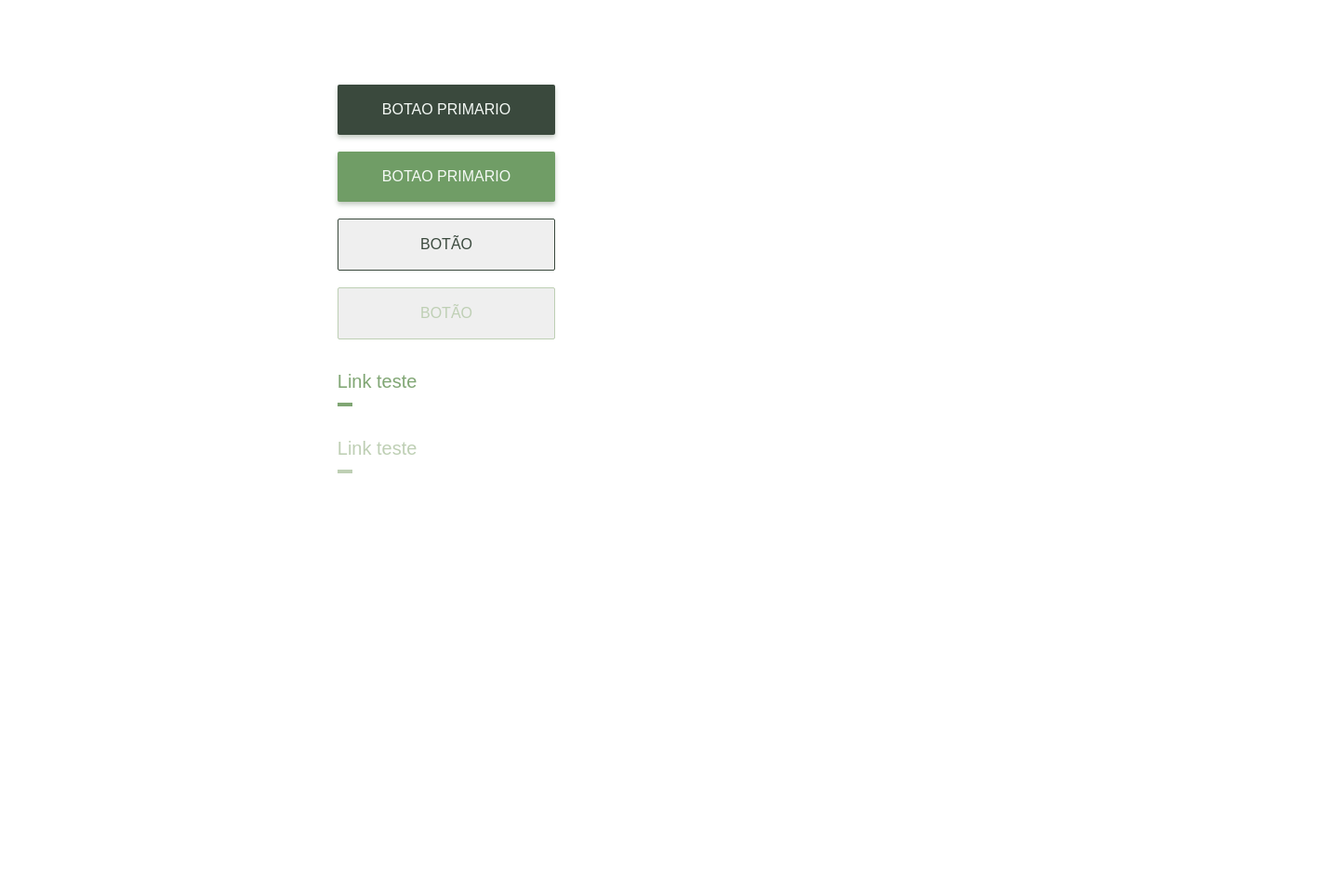
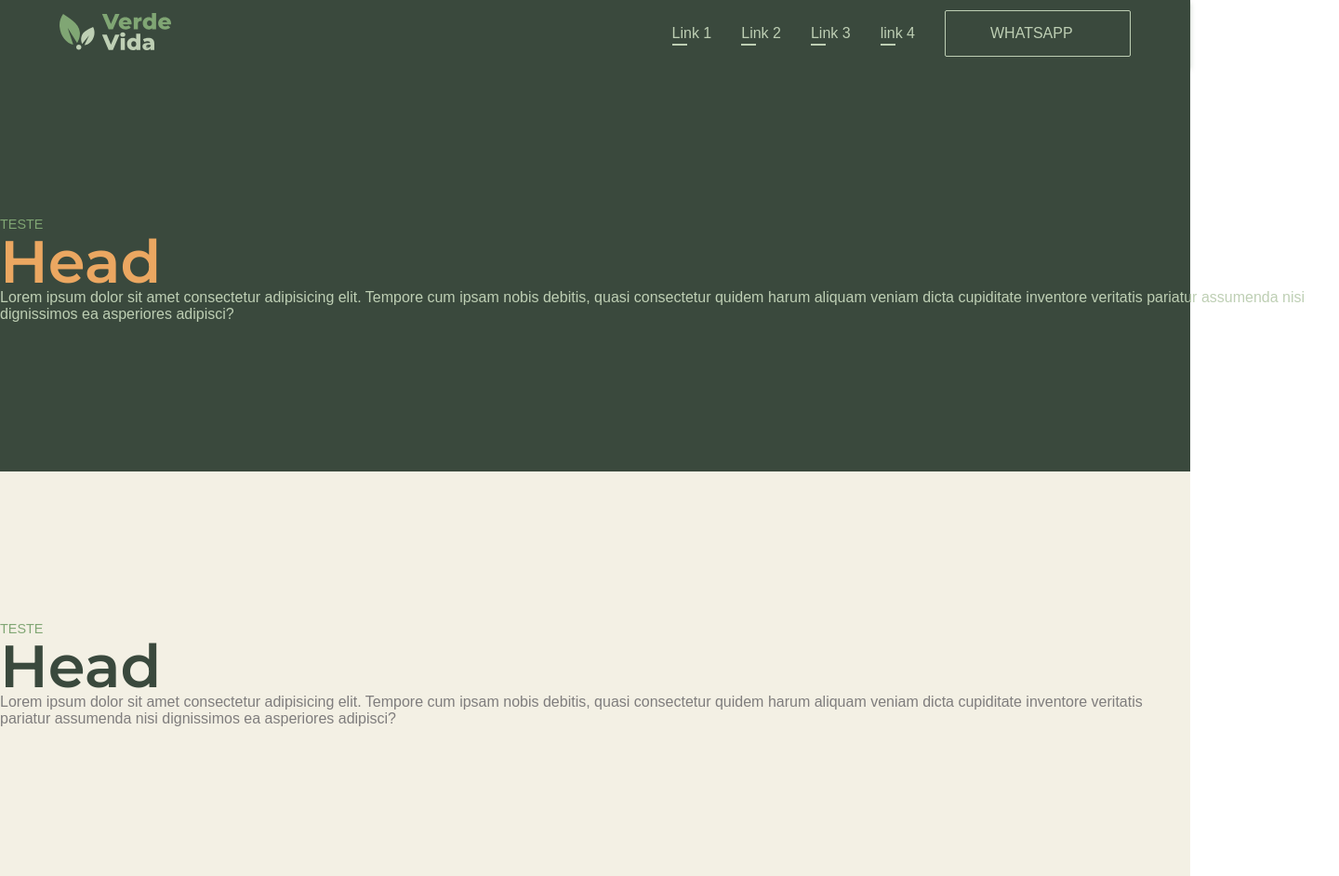
Before and after one commit to paulo-fs/VerdeVida-LandingPage, a plain HTML site: page index.html in a window 1280 px wide. Shown: the whole page at 93% size, 1440 px wide, since content can reach past the window. Before the commit the page ends 800 px from the top, so only its background shows below. Drawn offline with Linux system fonts and the light colour scheme.

Commit message:
construindo o layout

```diff
--- a/index.html
+++ b/index.html
@@ -21,8 +21,48 @@
 </head>
 <body>
 
+  <!-- MENU DESTKTOP -->
+  <nav class="menu-desktop" id="menu-desktop">
+    <div class="logo">
+      <img src="assets/img/logo-semiV-color.svg" alt="Logo Verde Vida">
+    </div>
 
-<div class="container">
+    <nav>
+      <ul class="menu-items">
+        <li><a href="" class="link-light">Link 1</a></li>
+        <li><a href="" class="link-light">Link 2</a></li>
+        <li><a href="" class="link-light">Link 3</a></li>
+        <li><a href="" class="link-light">link 4</a></li>
+      </ul>
+
+      <a href="" class="btn-ter-2">WhatsApp</a>
+    </nav>
+  </nav>
+
+
+  <main class="container-verde-100">
+
+    <div class="container-1440">
+
+      <h4 class="overline">Teste</h4>
+    <h1 class="head-1">Head</h1>
+    <p>Lorem ipsum dolor sit amet consectetur adipisicing elit. Tempore cum ipsam nobis debitis, quasi consectetur quidem harum aliquam veniam dicta cupiditate inventore veritatis pariatur assumenda nisi dignissimos ea asperiores adipisci?</p>
+
+    </div>
+
+  </main>
+
+  <main class="container-laranja-100">
+    <h4 class="overline">Teste</h4>
+    <h1 class="head-1">Head</h1>
+    <p>Lorem ipsum dolor sit amet consectetur adipisicing elit. Tempore cum ipsam nobis debitis, quasi consectetur quidem harum aliquam veniam dicta cupiditate inventore veritatis pariatur assumenda nisi dignissimos ea asperiores adipisci?</p>
+
+  </main>
+
+
+
+<!--
+<div class="">
 
 <button class="btn-prim">Botao primario</button>
 <br>
@@ -37,14 +77,22 @@
 
 <br>
 
+<a href="#" class="btn-round">
+  <img src="assets/icon/icon-seta.svg" alt="">
+</a>
+
+<br>
+
 <a href="#" class="link">Link teste</a>
 
 <br>
 
+
+
 <a href="#" class="link-light">Link teste</a>
 
 
-</div>
+</div> -->
 
 
 
--- a/style.scss
+++ b/style.scss
@@ -7,8 +7,46 @@
   font-family: "Be Vietnam", sans-serif;
 }
 
+a {
+  text-decoration: none;
+}
+
+ul {
+  list-style: none;
+}
+
 @import "style/partials/color";
 @import "style/partials/layout";
 @import "style/partials/menu";
 @import "style/partials/buttons";
 @import "style/partials/type";
+
+//MENU DESTKTOP
+#menu-desktop {
+  width: 100%;
+  height: 72px;
+  padding: 1rem 4rem;
+  background-color: $primary-3;
+  box-shadow: $box-shadow;
+  z-index: 2;
+
+  display: flex;
+  align-items: center;
+  justify-content: space-between;
+
+  .logo {
+    img {
+      height: 40px;
+    }
+  }
+
+  nav {
+    display: flex;
+    align-items: center;
+    justify-content: space-evenly;
+
+    .menu-items {
+      display: flex;
+    }
+  }
+}
--- a/style/partials/_buttons.scss
+++ b/style/partials/_buttons.scss
@@ -3,7 +3,7 @@ $box-shadow-hover: 0px 5px 11px 1px rgba($primary-2, 0.2);
 
 .btn-prim {
   min-width: 200px;
-  padding: 1rem 3rem;
+  padding: 0.8rem 3rem;
   border-radius: 2px;
   border: none;
   box-shadow: $box-shadow;
@@ -29,7 +29,7 @@ $box-shadow-hover: 0px 5px 11px 1px rgba($primary-2, 0.2);
 
 .btn-sec {
   min-width: 200px;
-  padding: 1rem 3rem;
+  padding: 0.8rem 3rem;
   border-radius: 2px;
   border: none;
   box-shadow: $box-shadow;
@@ -55,7 +55,7 @@ $box-shadow-hover: 0px 5px 11px 1px rgba($primary-2, 0.2);
 
 .btn-ter {
   min-width: 200px;
-  padding: 1rem 3rem;
+  padding: 0.8rem 3rem;
   border-radius: 2px;
   border: 1px solid $primary-3;
   background-color: none;
@@ -81,7 +81,7 @@ $box-shadow-hover: 0px 5px 11px 1px rgba($primary-2, 0.2);
 
 .btn-ter-2 {
   min-width: 200px;
-  padding: 1rem 3rem;
+  padding: 0.8rem 3rem;
   border-radius: 2px;
   border: 1px solid $secondary-1;
   background-color: none;
@@ -105,13 +105,58 @@ $box-shadow-hover: 0px 5px 11px 1px rgba($primary-2, 0.2);
   }
 }
 
+.btn-round {
+  background-color: rgba($secondary-1, 0.7);
+  width: 72px;
+  height: 72px;
+  border-radius: 50%;
+
+  display: grid;
+  place-content: center;
+
+  img {
+    z-index: 2;
+  }
+
+  &::before {
+    content: "";
+    position: absolute;
+    display: grid;
+    place-self: center;
+    width: 48px;
+    height: 48px;
+    border-radius: 50%;
+    background-color: rgba($secondary-3, 0.7);
+
+    transition: 0.3s ease;
+  }
+
+  transition: 0.3s ease;
+  &:hover {
+    background-color: rgba($secondary-1, 1);
+
+    &::before {
+      background-color: rgba($secondary-3, 0.4);
+    }
+  }
+
+  &:focus {
+    background-color: $tertiary-3;
+
+    &::before {
+      background-color: $tertiary-3;
+    }
+  }
+}
+
+//LINKS
 .link {
   color: $secondary-2;
-  padding: 1rem 2rem 1rem 0;
+  padding: 1rem 2rem 0.3rem 0;
 
-  font-weight: 500;
+  font-weight: 400;
   line-height: 22px;
-  font-size: 1.25rem;
+  font-size: 1rem;
   text-decoration: none;
 
   position: relative;
@@ -125,7 +170,7 @@ $box-shadow-hover: 0px 5px 11px 1px rgba($primary-2, 0.2);
     left: 0;
 
     width: 1rem;
-    height: 4px;
+    height: 2x;
     background-color: $secondary-2;
 
     transition: 0.7s ease;
@@ -136,7 +181,7 @@ $box-shadow-hover: 0px 5px 11px 1px rgba($primary-2, 0.2);
     color: $secondary-1;
 
     &::before {
-      width: 5rem;
+      width: 3rem;
       background-color: $secondary-1;
     }
   }
@@ -145,7 +190,7 @@ $box-shadow-hover: 0px 5px 11px 1px rgba($primary-2, 0.2);
     color: $tertiary-4;
 
     &::before {
-      width: 5rem;
+      width: 3rem;
       background-color: $tertiary-4;
     }
   }
@@ -153,11 +198,11 @@ $box-shadow-hover: 0px 5px 11px 1px rgba($primary-2, 0.2);
 
 .link-light {
   color: $secondary-1;
-  padding: 1rem 2rem 1rem 0;
+  padding: 1rem 2rem 0.3rem 0;
 
-  font-weight: 500;
+  font-weight: 400;
   line-height: 22px;
-  font-size: 1.25rem;
+  font-size: 1rem;
   text-decoration: none;
 
   position: relative;
@@ -171,7 +216,7 @@ $box-shadow-hover: 0px 5px 11px 1px rgba($primary-2, 0.2);
     left: 0;
 
     width: 1rem;
-    height: 4px;
+    height: 2px;
     background-color: $secondary-1;
 
     transition: 0.7s ease;
@@ -182,7 +227,7 @@ $box-shadow-hover: 0px 5px 11px 1px rgba($primary-2, 0.2);
     color: $tertiary-3;
 
     &::before {
-      width: 5rem;
+      width: 3rem;
       background-color: $tertiary-3;
     }
   }
@@ -191,7 +236,7 @@ $box-shadow-hover: 0px 5px 11px 1px rgba($primary-2, 0.2);
     color: $tertiary-2;
 
     &::before {
-      width: 5rem;
+      width: 3rem;
       background-color: $tertiary-2;
     }
   }
--- a/style/partials/_color.scss
+++ b/style/partials/_color.scss
@@ -14,7 +14,7 @@ $secondary-2: #80a674;
 $secondary-3: #709d66;
 
 //TERCIARY
-$tertiary-1: #f5faf6;
+$tertiary-1: #f3f0e4;
 $tertiary-2: #f2dcbf;
 $tertiary-3: #eebc86;
 $tertiary-4: #eba761;
--- a/style/partials/_layout.scss
+++ b/style/partials/_layout.scss
@@ -1,6 +1,48 @@
-.container {
-  width: 75vw;
-  height: 75vh;
-  display: grid;
-  place-content: center;
+//CONTAINERS
+.container-verde-100 {
+  width: 100%;
+  height: max-content;
+  padding: 10rem 0;
+  background-color: $primary-3;
+
+  h1,
+  h2,
+  h3,
+  h4 {
+    color: $tertiary-4;
+  }
+
+  p {
+    color: $secondary-1;
+  }
+
+  .overline {
+    color: $secondary-2;
+  }
 }
+
+.container-laranja-100 {
+  width: 100%;
+  height: max-content;
+  padding: 10rem 0;
+  background-color: $tertiary-1;
+
+  h1,
+  h2,
+  h3,
+  h4 {
+    color: $primary-3;
+  }
+
+  p {
+    color: $black-2;
+  }
+
+  .overline {
+    color: $secondary-2;
+  }
+}
+
+.container-1440 {
+  width: 1440px;
+}
```
Also changed, not shown: assets/img/logo-semiV-color.svg (added), style.css, 1 other file.
